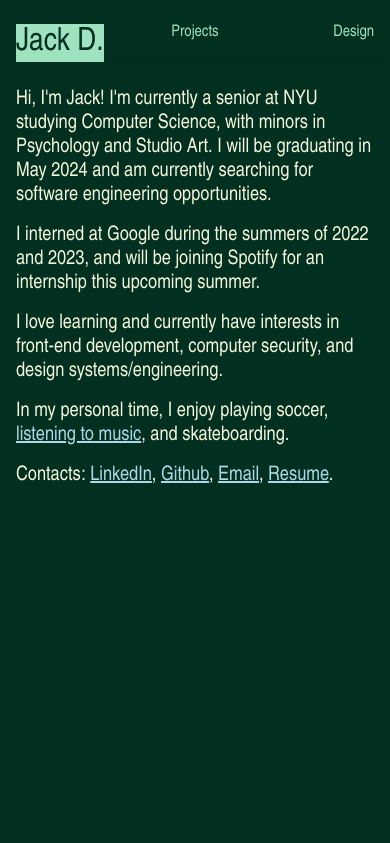
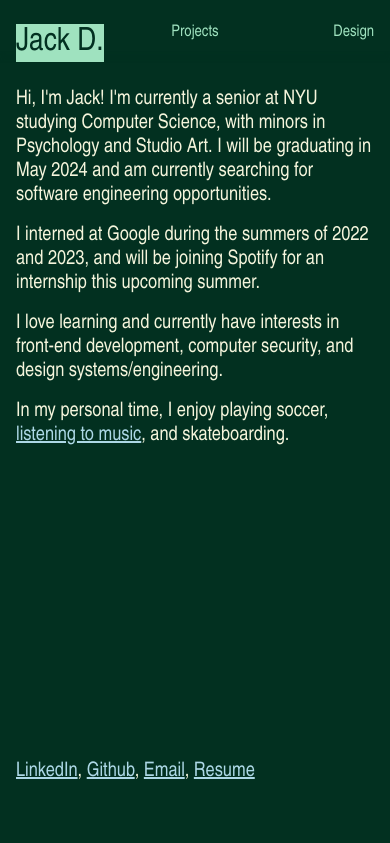
Before and after one commit to anpanring/portfolio, a React (Vite) app: page / in a window 390 px wide. Shown: the top 843 px of the page. Built offline with nearby package versions, Linux system fonts and the light colour scheme.

Commit message:
improve mobile font, fix width bug

```diff
--- a/src/App.tsx
+++ b/src/App.tsx
@@ -211,6 +211,7 @@ function App() {
 
       <div className="content">
         <Section name="home" ref={homeRef} setCurrentSection={setCurrentSection}>
+          <div className="profile-text-container">
             <div className="profile-text">
               <p>Hi, I'm Jack! I'm currently a senior at NYU studying Computer Science, with minors in Psychology and Studio Art.
                 I will be graduating in May 2024 and am currently searching for software engineering opportunities.
@@ -218,11 +219,12 @@ function App() {
               <p>I interned at Google during the summers of 2022 and 2023, and will be joining Spotify for an internship this upcoming summer.</p>
               <p>I love learning and currently have interests in front-end development, computer security, and design systems/engineering.</p>
               <p>In my personal time, I enjoy playing soccer, <a className="contact-link" href='https://open.spotify.com/user/anpanring'>listening to music</a>, and skateboarding.</p>
-            <p>Contacts:&nbsp;
+            </div>
+            <p className="contact-links"><span className='contacts-text'>Contacts:&nbsp;</span>
               <a className="contact-link" href="https://www.linkedin.com/in/jack-i-dempsey/" target="_blank">LinkedIn</a>,&nbsp;
               <a className="contact-link" href="https://github.com/anpanring" target="_blank">Github</a>,&nbsp;
               <a className="contact-link" href="mailto:jdempsey2024@gmail.com" target="_blank">Email</a>,&nbsp;
-              <a className="contact-link" href="https://drive.google.com/file/d/1ryhkUWJUDHuiPR6aCyXLIfDjthUAyVLG/view?usp=sharing" target="_blank">Resume</a>.
+              <a className="contact-link" href="https://drive.google.com/file/d/1ryhkUWJUDHuiPR6aCyXLIfDjthUAyVLG/view?usp=sharing" target="_blank">Resume</a>
             </p>
           </div>
         </Section>
@@ -352,7 +354,7 @@ function App() {
 
       <footer>
         <img src="spinnylogo.gif" alt="loading" className="spinny-logo" />
-        <p className="footer-text">~~ Jack Dempsey | 泉一朗 | last edited 6/13/2024 ~~</p>
+        <p className="footer-text">~~ 泉一朗 | <a className="footer-link" href="https://github.com/anpanring/portfolio">last edited</a> 6/17/2024 ~~</p>
       </footer>
     </div>
   )
--- a/src/styles/App.css
+++ b/src/styles/App.css
@@ -8,7 +8,7 @@ body {
     --control-margin: 5.5rem;
     background-color: var(--main-bg-color);
     color: var(--main-text-color);
-    font-family: "Arial Narrow", sans-serif;
+    font-family: "Arial Narrow", Helvetica, sans-serif;
     margin: 0;
 }
 
@@ -71,7 +71,17 @@ footer {
 }
 
 .footer-text {
+    color: yellowgreen;
     text-align: center;
+}
+
+.footer-link {
+    color: yellowgreen;
+}
+
+.footer-link:hover {
+    background-color: yellowgreen;
+    color: var(--main-bg-color);
 }
 
 .spinny-logo {
@@ -88,6 +98,17 @@ h1 {
 @media (max-width: 735px) {
     .profile-text p {
         font-size: 1.25em;
+    }
+
+    .profile-text-container {
+        display: flex;
+        flex-direction: column;
+        justify-content: space-between;
+        height: 100%;
+    }
+
+    .contacts-text {
+        display: none;
     }
 
     /* .content {
@@ -166,7 +187,7 @@ nav span:hover,
     display: none;
 }
 
-@media (max-width: 600px) {
+@media (width < 600px) {
     .selected {
         /* font-size: 1.5em; */
     }
@@ -195,6 +216,11 @@ nav span:hover,
     gap: 0.5rem;
 }
 
+.contact-links {
+    padding-bottom: 2em;
+    font-size: 1.5em;
+}
+
 a.contact-link {
     color: lightblue;
     width: fit-content;
@@ -203,6 +229,12 @@ a.contact-link {
 a.contact-link:hover {
     background-color: lightblue;
     color: var(--main-bg-color);
+}
+
+@media (width < 600px) {
+    .contact-links {
+        font-size: 1.25em;
+    }
 }
 
 
```
Lines whose indentation alone changed are shown as unchanged.
